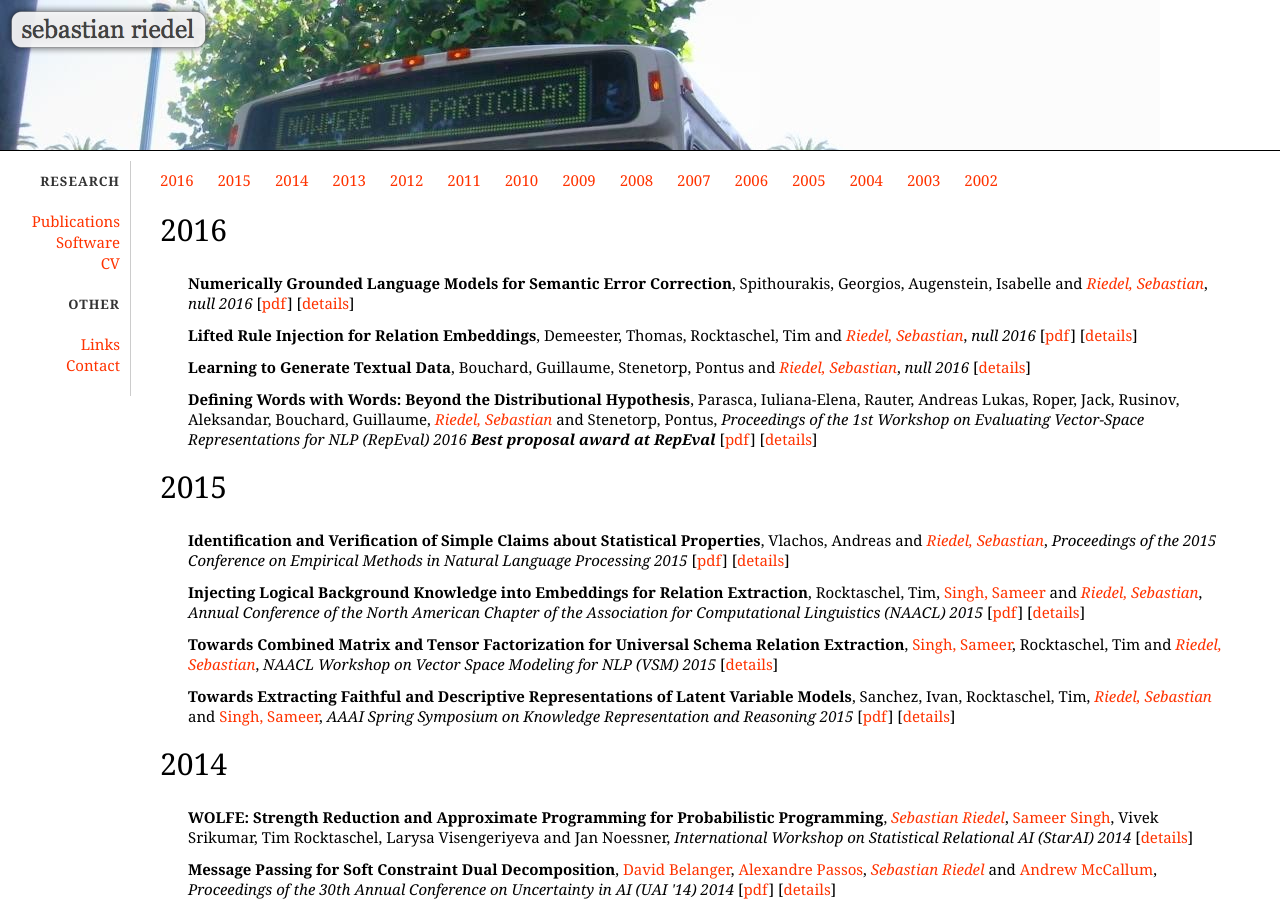
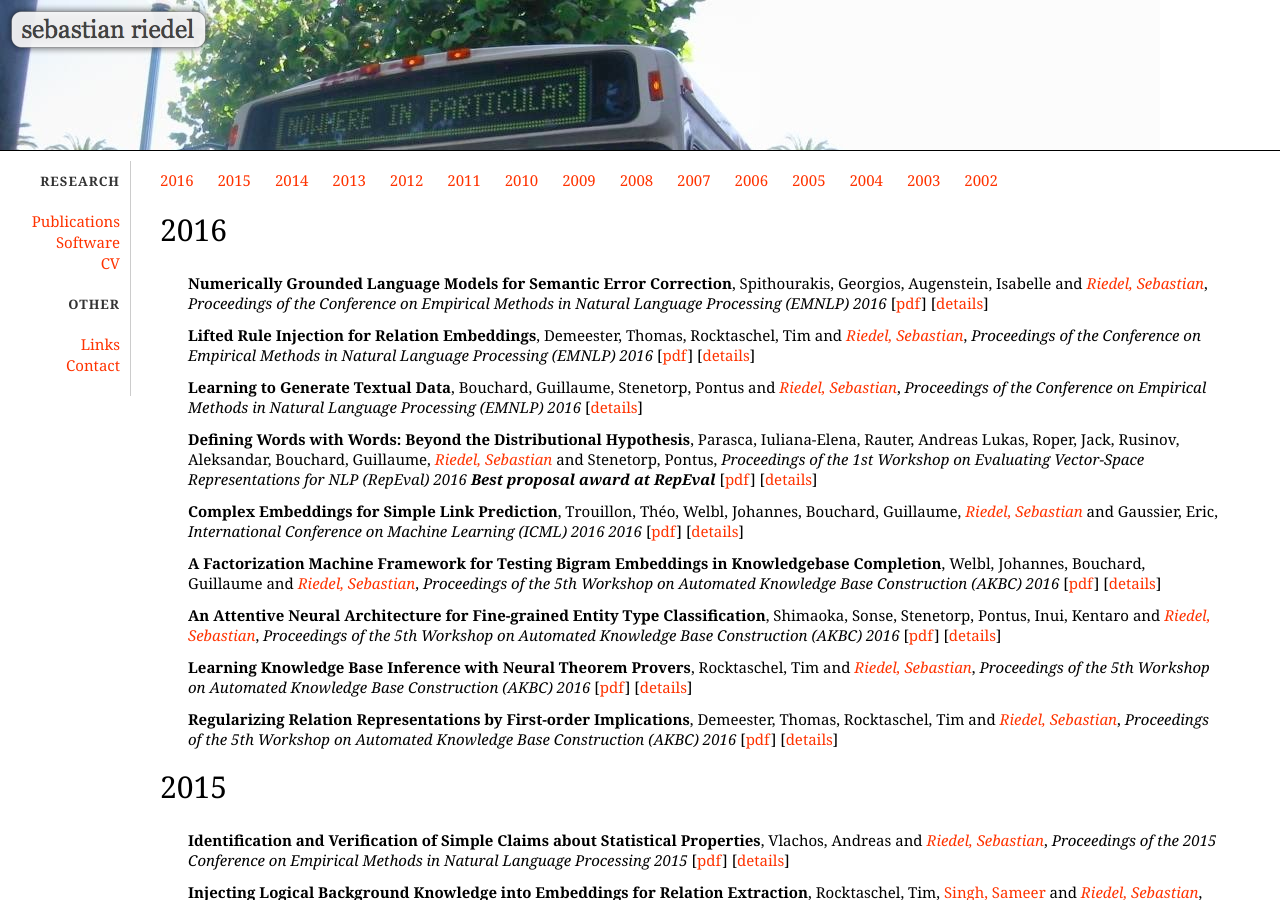
Before and after one commit to riedelcastro/riedelcastro.github.com, a Jekyll site: the page built from publications/all.html, in a window 1280 px wide and 900 px high. Built offline with Jekyll 4.4.1, drawn with Linux system fonts in a browser that asks for light colours.

Commit message:
update publications

```diff
--- a/publications/all.html
+++ b/publications/all.html
@@ -30,7 +30,7 @@ title: Publications
 <li class="pubitem">
 <span class="title">Numerically Grounded Language Models for Semantic Error Correction</span>,
 <span class="author">Spithourakis, Georgios, Augenstein, Isabelle and <a href="http://riedelcastro.github.com/"><i>Riedel, Sebastian</i></a></span>,
-<span class="booktitle">null</span>
+<span class="booktitle">Proceedings of the Conference on Empirical Methods in Natural Language Processing (EMNLP)</span>
 <span class="year">2016</span>
 [<a href="http://arxiv.org/pdf/1608.04147v1.pdf">pdf</a>]
 [<a href="details/spithourakis2016numerically.html">details</a>]
@@ -38,7 +38,7 @@ title: Publications
 <li class="pubitem">
 <span class="title">Lifted Rule Injection for Relation Embeddings</span>,
 <span class="author">Demeester, Thomas, Rocktaschel, Tim and <a href="http://riedelcastro.github.com/"><i>Riedel, Sebastian</i></a></span>,
-<span class="booktitle">null</span>
+<span class="booktitle">Proceedings of the Conference on Empirical Methods in Natural Language Processing (EMNLP)</span>
 <span class="year">2016</span>
 [<a href="https://arxiv.org/pdf/1606.08359v1.pdf">pdf</a>]
 [<a href="details/Demeester2016lifted.html">details</a>]
@@ -46,7 +46,7 @@ title: Publications
 <li class="pubitem">
 <span class="title">Learning to Generate Textual Data</span>,
 <span class="author">Bouchard, Guillaume, Stenetorp, Pontus and <a href="http://riedelcastro.github.com/"><i>Riedel, Sebastian</i></a></span>,
-<span class="booktitle">null</span>
+<span class="booktitle">Proceedings of the Conference on Empirical Methods in Natural Language Processing (EMNLP)</span>
 <span class="year">2016</span>
 [<a href="details/Bouchard2016learning.html">details</a>]
 </li>
@@ -58,6 +58,46 @@ title: Publications
 <span class="note">Best proposal award at RepEval</span>
 [<a href="http://pontus.stenetorp.se/res/pdf/parasca2016defining_pres.pdf">pdf</a>]
 [<a href="details/Parasca2016words.html">details</a>]
+</li>
+<li class="pubitem">
+<span class="title">Complex Embeddings for Simple Link Prediction</span>,
+<span class="author">Trouillon, Théo, Welbl, Johannes, Bouchard, Guillaume, <a href="http://riedelcastro.github.com/"><i>Riedel, Sebastian</i></a> and Gaussier, Eric</span>,
+<span class="booktitle">International Conference on Machine Learning (ICML) 2016</span>
+<span class="year">2016</span>
+[<a href="http://jmlr.org/proceedings/papers/v48/trouillon16.pdf">pdf</a>]
+[<a href="details/trouillon2016complex.html">details</a>]
+</li>
+<li class="pubitem">
+<span class="title">A Factorization Machine Framework for Testing Bigram Embeddings in Knowledgebase Completion</span>,
+<span class="author">Welbl, Johannes, Bouchard, Guillaume and <a href="http://riedelcastro.github.com/"><i>Riedel, Sebastian</i></a></span>,
+<span class="booktitle">Proceedings of the 5th Workshop on Automated Knowledge Base Construction (AKBC)</span>
+<span class="year">2016</span>
+[<a href="http://www.akbc.ws/2016/papers/19_Paper.pdf">pdf</a>]
+[<a href="details/welbl2016factorization.html">details</a>]
+</li>
+<li class="pubitem">
+<span class="title">An Attentive Neural Architecture for Fine-grained Entity Type Classification</span>,
+<span class="author">Shimaoka, Sonse, Stenetorp, Pontus, Inui, Kentaro and <a href="http://riedelcastro.github.com/"><i>Riedel, Sebastian</i></a></span>,
+<span class="booktitle">Proceedings of the 5th Workshop on Automated Knowledge Base Construction (AKBC)</span>
+<span class="year">2016</span>
+[<a href="http://arxiv.org/abs/1604.05525">pdf</a>]
+[<a href="details/shimaoka2016attentive.html">details</a>]
+</li>
+<li class="pubitem">
+<span class="title">Learning Knowledge Base Inference with Neural Theorem Provers</span>,
+<span class="author">Rocktaschel, Tim and <a href="http://riedelcastro.github.com/"><i>Riedel, Sebastian</i></a></span>,
+<span class="booktitle">Proceedings of the 5th Workshop on Automated Knowledge Base Construction (AKBC)</span>
+<span class="year">2016</span>
+[<a href="http://rockt.github.io/pdf/rocktaschel2016learning.pdf">pdf</a>]
+[<a href="details/rocktaschel2016learning.html">details</a>]
+</li>
+<li class="pubitem">
+<span class="title">Regularizing Relation Representations by First-order Implications</span>,
+<span class="author">Demeester, Thomas, Rocktaschel, Tim and <a href="http://riedelcastro.github.com/"><i>Riedel, Sebastian</i></a></span>,
+<span class="booktitle">Proceedings of the 5th Workshop on Automated Knowledge Base Construction (AKBC)</span>
+<span class="year">2016</span>
+[<a href="http://rockt.github.io/pdf/demeester2016regularizing.pdf">pdf</a>]
+[<a href="details/demeester2016regularizing.html">details</a>]
 </li>
 </ul>
 
--- a/publications/details/Bouchard2016learning.html
+++ b/publications/details/Bouchard2016learning.html
@@ -5,13 +5,13 @@ title: Publications
 
 <span class="title">Learning to Generate Textual Data</span>,
 <span class="author">Bouchard, Guillaume, Stenetorp, Pontus and <a href="http://riedelcastro.github.com/"><i>Riedel, Sebastian</i></a></span>,
-<span class="booktitle">null</span>
+<span class="booktitle">Proceedings of the Conference on Empirical Methods in Natural Language Processing (EMNLP)</span>
 <span class="year">2016</span>
 <blockquote><pre>
 @inproceedings{Bouchard2016learning,
     month={November},
     title={Learning to Generate Textual Data},
-    booktitle={null},
+    booktitle={Proceedings of the Conference on Empirical Methods in Natural Language Processing (EMNLP)},
     year={2016},
     author={Bouchard, Guillaume and Stenetorp, Pontus and Riedel, Sebastian},
 }
--- a/publications/details/Demeester2016lifted.html
+++ b/publications/details/Demeester2016lifted.html
@@ -5,7 +5,7 @@ title: Publications
 
 <span class="title">Lifted Rule Injection for Relation Embeddings</span>,
 <span class="author">Demeester, Thomas, Rocktaschel, Tim and <a href="http://riedelcastro.github.com/"><i>Riedel, Sebastian</i></a></span>,
-<span class="booktitle">null</span>
+<span class="booktitle">Proceedings of the Conference on Empirical Methods in Natural Language Processing (EMNLP)</span>
 <span class="year">2016</span>
 [<a href="https://arxiv.org/pdf/1606.08359v1.pdf">pdf</a>]
 <blockquote><pre>
@@ -14,6 +14,6 @@ title: Publications
     year={2016},
     author={Demeester, Thomas and Rocktaschel, Tim and Riedel, Sebastian},
     title={Lifted Rule Injection for Relation Embeddings},
-    booktitle={null},
+    booktitle={Proceedings of the Conference on Empirical Methods in Natural Language Processing (EMNLP)},
 }
 </pre></blockquote>
--- a/publications/details/spithourakis2016numerically.html
+++ b/publications/details/spithourakis2016numerically.html
@@ -5,7 +5,7 @@ title: Publications
 
 <span class="title">Numerically Grounded Language Models for Semantic Error Correction</span>,
 <span class="author">Spithourakis, Georgios, Augenstein, Isabelle and <a href="http://riedelcastro.github.com/"><i>Riedel, Sebastian</i></a></span>,
-<span class="booktitle">null</span>
+<span class="booktitle">Proceedings of the Conference on Empirical Methods in Natural Language Processing (EMNLP)</span>
 <span class="year">2016</span>
 [<a href="http://arxiv.org/pdf/1608.04147v1.pdf">pdf</a>]
 <blockquote><pre>
@@ -14,6 +14,6 @@ title: Publications
     year={2016},
     author={Spithourakis, Georgios and Augenstein, Isabelle and Riedel, Sebastian},
     title={Numerically Grounded Language Models for Semantic Error Correction},
-    booktitle={null},
+    booktitle={Proceedings of the Conference on Empirical Methods in Natural Language Processing (EMNLP)},
 }
 </pre></blockquote>
```
